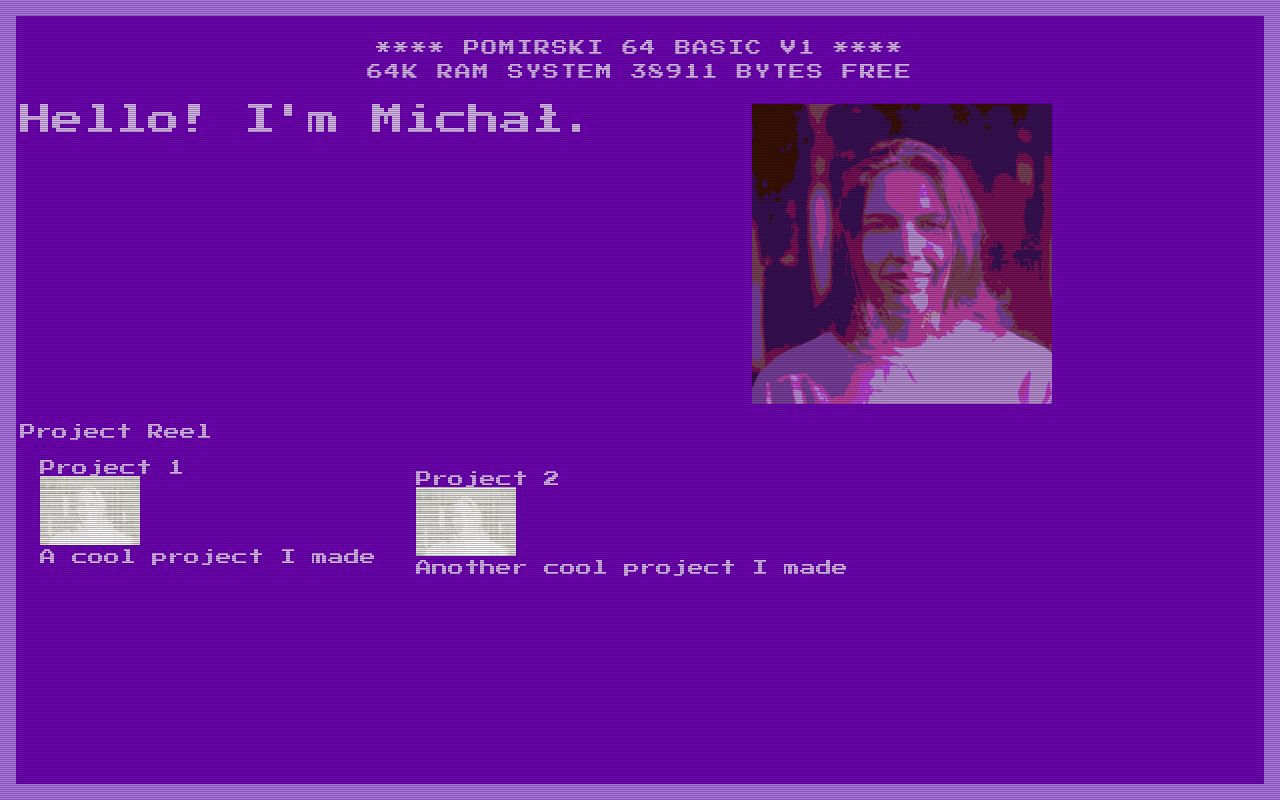
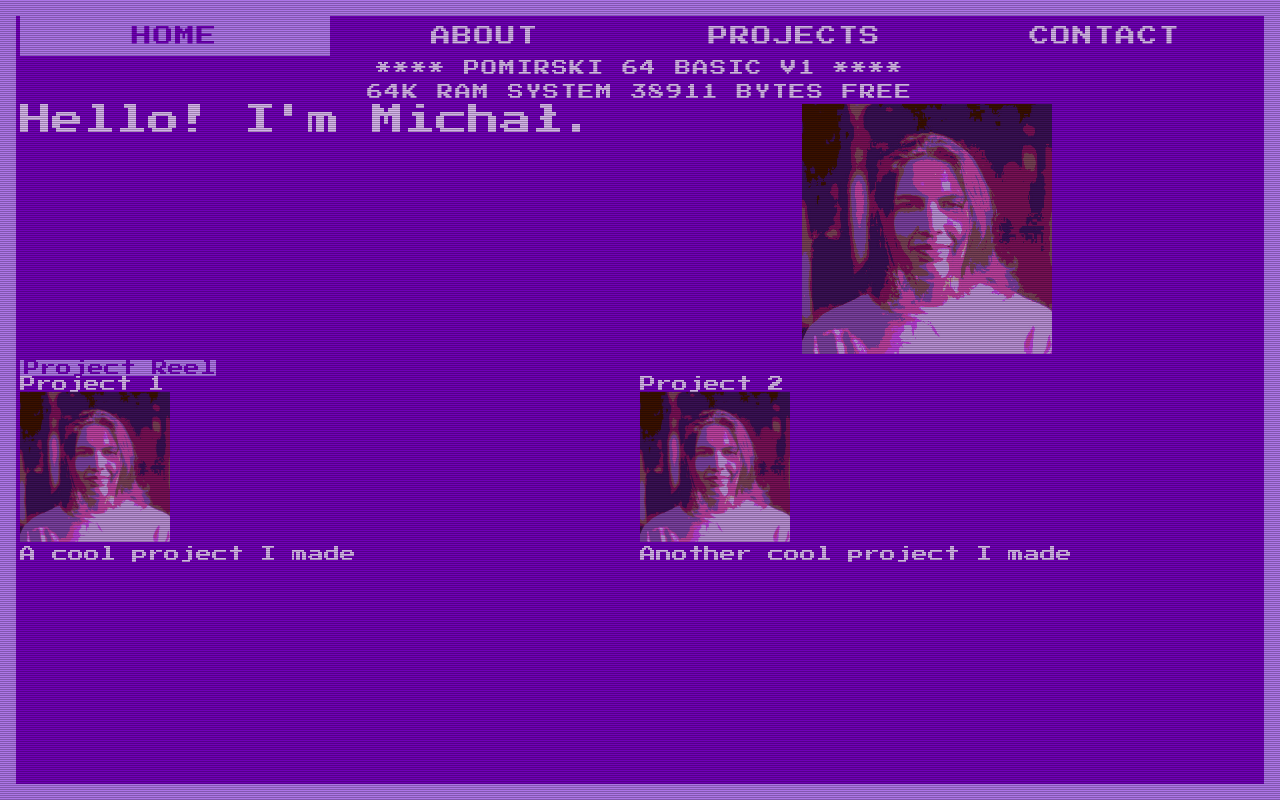
Before and after one commit to mpomirski/portfolio, a Next.js app: page / in a window 1280 px wide. Built offline with nearby package versions, Linux system fonts and the light colour scheme.

Commit message:
Added navbar

```diff
--- a/src/app/globals.css
+++ b/src/app/globals.css
@@ -59,10 +59,6 @@ dl {
 
 dt {
   font-weight: bold;
-}
-
-li + li {
-  margin-top: 0.7rem;
 }
 
 blockquote {
--- a/src/app/page.tsx
+++ b/src/app/page.tsx
@@ -6,7 +6,7 @@ export default function Home() {
   return (
     <div className="content min-h-full px-1 crt">
       <Header />
-      <main className="min-h-80">
+      <main className="min-h-64">
         <Introduction />
       </main>
       <section>
--- a/src/components/About.tsx
+++ b/src/components/About.tsx
@@ -1,7 +1,7 @@
 import React from 'react';
 import ProjectReel from '@/components/ProjectReel';
 import Project from '@/components/Project';
-import my_image from '../../public/my_image.png';
+import my_image from '../../public/my_image2.jpg';
 const projects = [
   <Project
     title="Project 1"
--- a/src/components/Header.tsx
+++ b/src/components/Header.tsx
@@ -1,6 +1,24 @@
+'use client';
+import NavButton from '@/components/NavButton';
+import React from 'react';
+export enum ButtonState {
+  HOME = 'HOME',
+  ABOUT = 'ABOUT',
+  PROJECTS = 'PROJECTS',
+  CONTACT = 'CONTACT',
+}
 const Header: React.FC = () => {
+  const [activePage, setActivePage] = React.useState(ButtonState.HOME);
   return (
-    <header className="flex flex-col justify-stretch items-center py-5 tracking-widest">
+    <header className="flex flex-col justify-start items-center tracking-widest">
+      <div className="w-full min-h-max top-0 bg-[var(--foreground-color)]">
+        <ul className="flex flex-row items-center justify-around cursor-pointer">
+          <NavButton activePage={activePage} text={ButtonState.HOME} />
+          <NavButton activePage={activePage} text={ButtonState.ABOUT} />
+          <NavButton activePage={activePage} text={ButtonState.PROJECTS} />
+          <NavButton activePage={activePage} text={ButtonState.CONTACT} />
+        </ul>
+      </div>
       <span>**** POMIRSKI 64 BASIC V1 ****</span>
       <span>64K RAM SYSTEM 38911 BYTES FREE</span>
     </header>
--- a/src/components/Introduction.tsx
+++ b/src/components/Introduction.tsx
@@ -39,8 +39,8 @@ const Introduction: React.FC = () => {
           <Image
             src={my_image2}
             alt="My image"
-            width={300}
-            height={300}
+            width={250}
+            height={250}
             className="-z-1"
           />
         </div>
--- /dev/null
+++ b/src/components/NavButton.tsx
@@ -0,0 +1,24 @@
+'use client';
+import React from 'react';
+import { ButtonState } from './Header';
+interface NavButtonProps {
+  text: ButtonState;
+  activePage: ButtonState;
+}
+
+const NavButton: React.FC<NavButtonProps> = ({ text, activePage }) => {
+  if (activePage === text) {
+    return (
+      <button className="bg-[var(--background-color)] outline-none text-center w-full h-10 text-xl text-[var(--foreground-color)]">
+        {text.valueOf()}
+      </button>
+    );
+  }
+  return (
+    <button className="hover:bg-[var(--background-color)] hover:text-[var(--foreground-color)] outline-none text-center w-full h-10 text-xl">
+      {text.valueOf()}
+    </button>
+  );
+};
+
+export default NavButton;
--- a/src/components/Project.tsx
+++ b/src/components/Project.tsx
@@ -8,9 +8,9 @@ interface ProjectProps {
 
 const Project: React.FC<ProjectProps> = ({ title, description, image }) => {
   return (
-    <div>
+    <div className="hover:bg-[var(--background-color)] hover:text-[var(--foreground-color)] w-max">
       <h3>{title}</h3>
-      <Image src={image} alt={title} width={100} height={100} />
+      <Image src={image} alt={title} width={150} height={150} />
       <p>{description}</p>
     </div>
   );
--- a/src/components/ProjectReel.tsx
+++ b/src/components/ProjectReel.tsx
@@ -8,10 +8,12 @@ interface ProjectReelProps {
 const ProjectReel: React.FC<ProjectReelProps> = ({ projects }) => {
   return (
     <div>
-      <h3>Project Reel</h3>
-      <ul className="flex flex-row align-bottom">
+      <h3 className="bg-[var(--background-color)] text-[var(--foreground-color)] pl-1 w-fit">
+        Project Reel
+      </h3>
+      <ul className="flex flex-row items-baseline align-middle">
         {projects.map((project, index) => (
-          <li key={index} className="p-5 h-full">
+          <li key={index} className="h-full w-full">
             {project}
           </li>
         ))}
```
